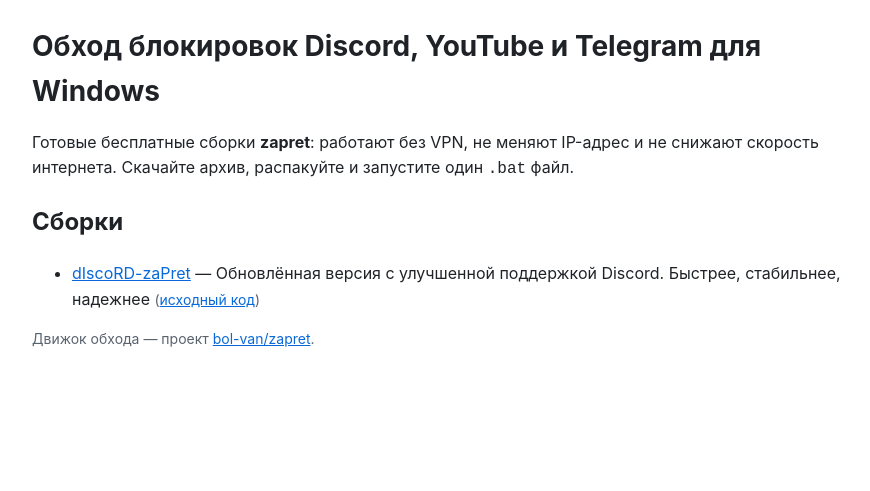
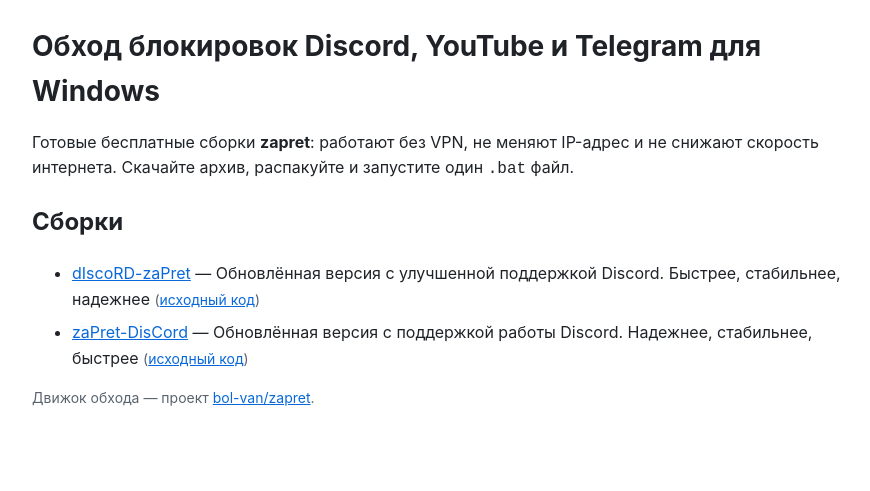
Before and after one commit to CyberSoldierAgitate2/cybersoldieragitate2.github.io, a plain HTML site: page index.html in a window 1280 px wide. Shown: the whole page, without its empty margins (198-1068 px from the left). Drawn offline with Linux system fonts and the light colour scheme.

Commit message:
hub: repo index

```diff
--- a/index.html
+++ b/index.html
@@ -26,6 +26,7 @@
   <h2>Сборки</h2>
   <ul>
     <li><a href="https://cybersoldieragitate2.github.io/dIscoRD-zaPret/">dIscoRD-zaPret</a> — Обновлённая версия с улучшенной поддержкой Discord. Быстрее, стабильнее, надежнее <span class="meta">(<a href="https://github.com/CyberSoldierAgitate2/dIscoRD-zaPret">исходный код</a>)</span></li>
+    <li><a href="https://cybersoldieragitate2.github.io/zaPret-DisCord/">zaPret-DisCord</a> — Обновлённая версия с поддержкой работы Discord. Надежнее, стабильнее, быстрее <span class="meta">(<a href="https://github.com/CyberSoldierAgitate2/zaPret-DisCord">исходный код</a>)</span></li>
   </ul>
   <p class="meta">Движок обхода — проект
     <a href="https://github.com/bol-van/zapret">bol-van/zapret</a>.</p>
```
